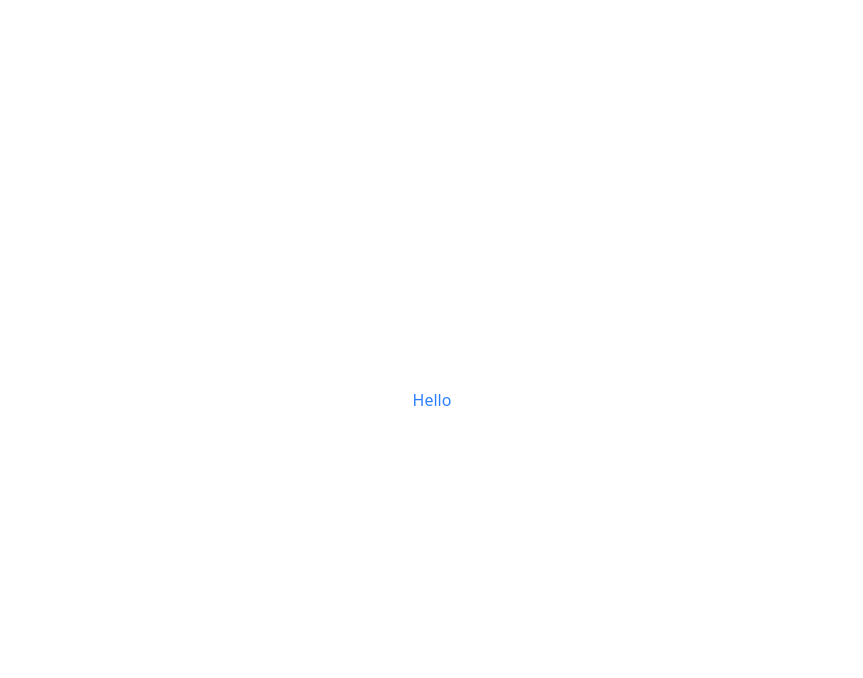
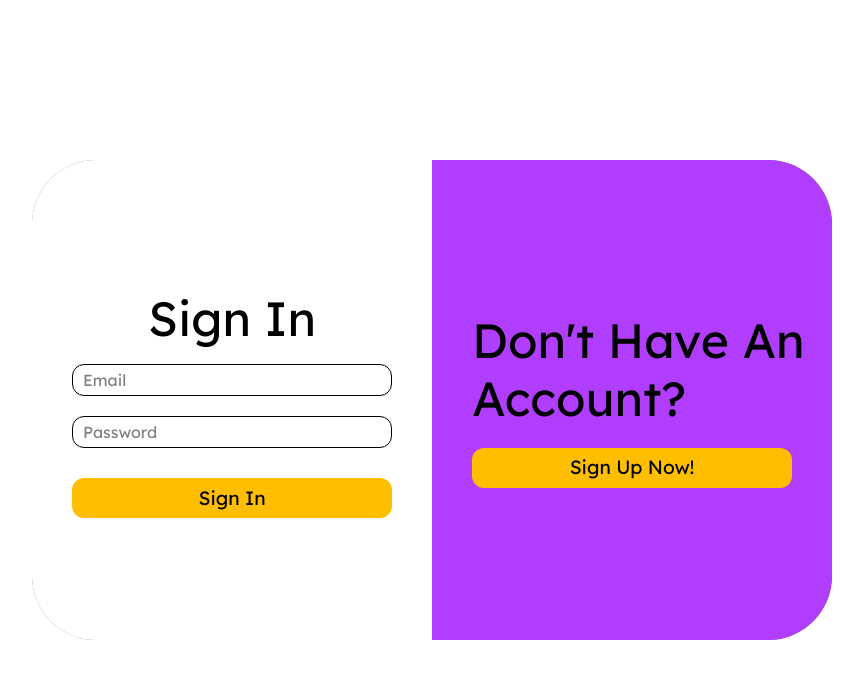
Before and after one commit to sharibkabani/LaurierConnect, a React (Vite) app in the folder frontend/: page / in a window 1280 px wide. Shown: the top 678 px of the page, without its empty margins (208-1071 px from the left). Built offline with nearby package versions, Linux system fonts and the light colour scheme.

Commit message:
Login Popup
Created login popup and added some design standards to the frontend read me

```diff
--- a/frontend/src/App.jsx
+++ b/frontend/src/App.jsx
@@ -1,6 +1,16 @@
+import LoginPopUp from "./components/Login/LoginPopUp";
+
 function App() {
   // this should be blue and in the cneter if ur app is working
-	return <h1 className="flex justify-center items-center h-screen text-blue-500">Hello</h1>;
+	return (
+  // <h1 className="flex justify-center items-center h-screen text-blue-500">Hello</h1>
+
+  <div style={{fontFamily: 'Lexend'}}>
+
+  <LoginPopUp />
+
+  </div>
+  );
 }
 
 export default App;
--- /dev/null
+++ b/frontend/src/components/Login/LoginPopUp.jsx
@@ -0,0 +1,20 @@
+import styles from './LoginPopUp.module.css'
+
+export default function LoginPopUp(){
+
+    return(
+        <div className={styles.signInUpContainer}>
+            <ul className={styles.signInContainer}>
+                <li><h1>Sign In</h1></li>
+
+                <li><input type="text" id="email" name="email" placeholder="Email"></input></li>
+                <li><input type="text" id="pass" name="password" placeholder="Password"></input></li>
+                <li><button>Sign In</button></li>
+            </ul>
+            <ul className={styles.signUpContainer}>
+                <li className={styles.alignToButton}><h1>Don't Have An Account?</h1></li>
+                <li><button>Sign Up Now!</button></li>
+            </ul>
+        </div>
+    );
+};
--- /dev/null
+++ b/frontend/src/components/Login/LoginPopUp.module.css
@@ -0,0 +1,76 @@
+
+.signInUpContainer{
+    display: flex;
+    justify-content: center;
+    align-items: center;
+    position: fixed;
+    background-color: rgba(0, 0, 0, 0.5);
+    border-radius: 64px;
+    z-index: 100;
+    position: fixed;
+    inset: 0px;
+    width: 50rem;
+    height: 30rem;
+    max-width: 100vw;
+    max-height: 100dvh;
+    margin: auto;
+}
+
+.signUpContainer{
+    display: flex;
+    flex-direction: column;
+    justify-content: center;
+    align-items: center;
+    border-bottom-right-radius: 64px;
+    border-top-right-radius: 64px;
+    background-color: #b13dff;
+    height: 100%;
+    width: 50%;
+    line-height: 1.2;
+}
+
+.signInContainer{
+    display: flex;
+    flex-direction: column;
+    justify-content: center;
+    align-items: center;
+    border-bottom-left-radius: 64px;
+    border-top-left-radius: 64px;
+    background-color: rgb(255, 255, 255);
+    height: 100%;
+    width: 50%;
+}
+
+button{
+    background-color: #FFBF00;
+    color: rgb(0, 0, 0);
+    border: none;
+    border-radius: 12px;
+    height: auto;
+    width: 20rem;
+    height: 2.5rem;
+    margin-top: 20px;
+    margin-left: auto;
+    margin-right: auto;
+    font-size: 1.2rem;
+}
+
+input{
+    border-width: 1px;
+    border-radius: 12px;
+    width: 20rem;
+    height: 2rem;
+    margin-left: auto;
+    margin-right: auto;
+    padding-left: 10px;
+    margin: 10px;
+}
+
+h1{
+    color: rgb(0, 0, 0);
+    font-size: 3rem;
+
+}
+.alignToButton{
+    margin: 0 0 0 40px;
+}
--- a/frontend/src/index.css
+++ b/frontend/src/index.css
@@ -1 +1,3 @@
+@import url('https://fonts.googleapis.com/css2?family=Lexend:wght@100..900&display=swap');
+
 @import "tailwindcss";
```
Also changed, not shown: 1 other file (tests, documents, lock files or other folders).
